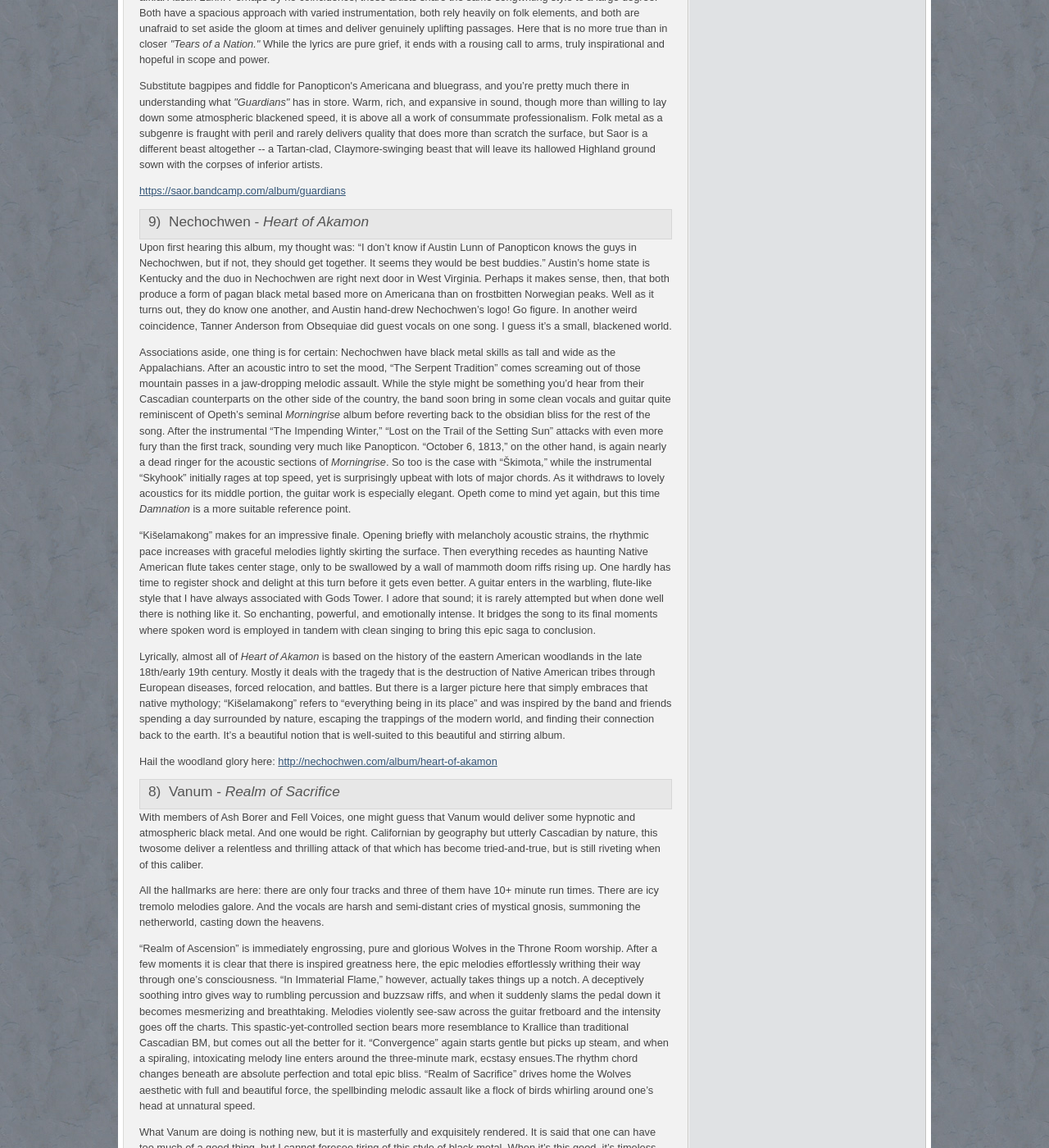
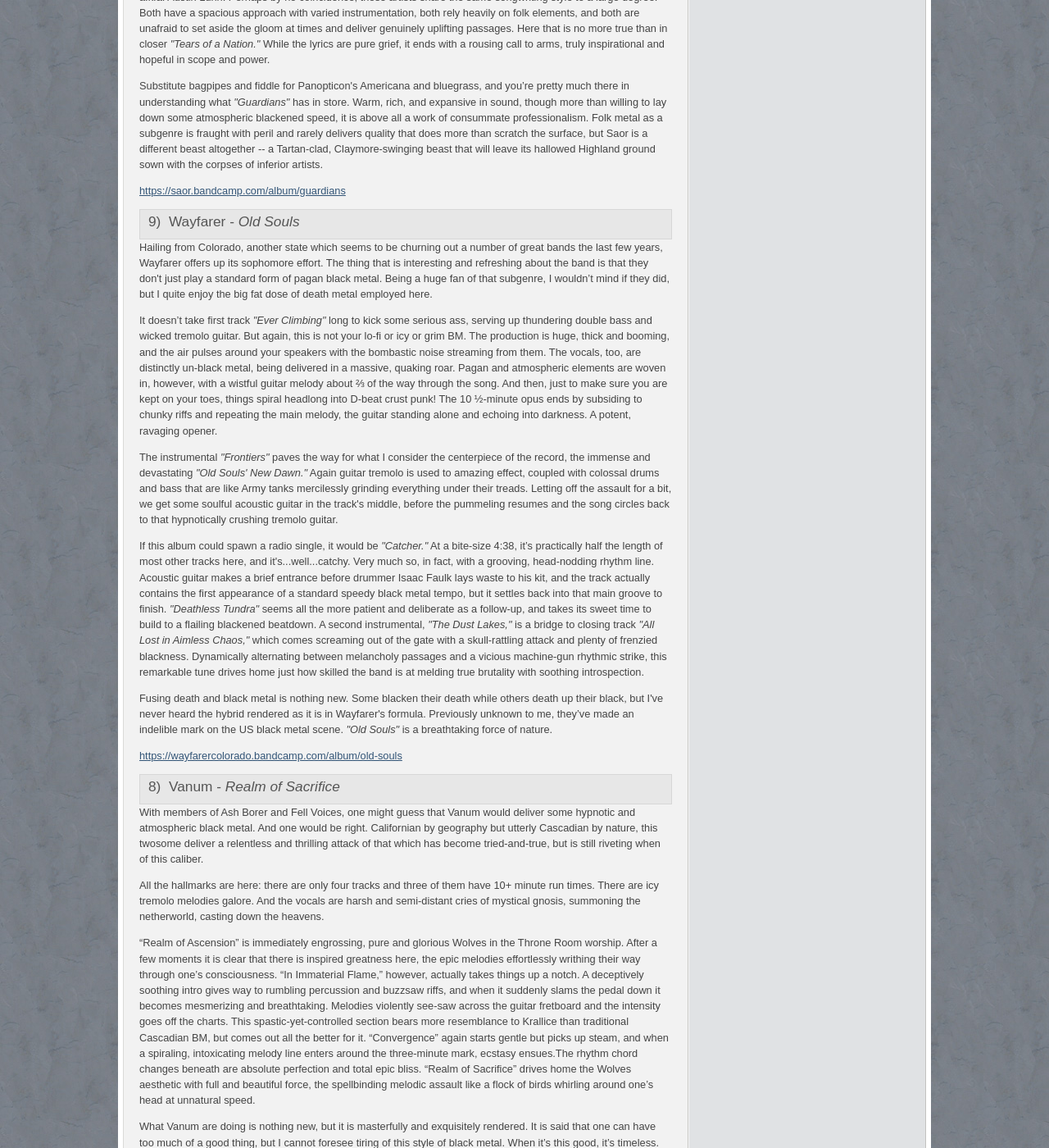
Before and after one commit to luminouscode/luminouscode.fimbulgnosis.com, a Jekyll site: the page built from valecnik/2016_reviews.html, in a window 1280 px wide and 1400 px high, scrolled down 4633 px. Shown: the whole window at 82% size. Built offline with Jekyll 4.4.1, drawn with Linux system fonts in a browser that asks for light colours.

Commit message:
Update 9th review

```diff
--- a/valecnik/2016_reviews.html
+++ b/valecnik/2016_reviews.html
@@ -170,23 +170,26 @@
     </p>
   </div>
   <div class="post_meta">
-    <h3>9)&nbsp;&nbsp;Nechochwen - <i>Heart of Akamon</i></h3>
+    <h3>9)&nbsp;&nbsp;Wayfarer - <i>Old Souls</i></h3>
   </div>
   <div class="post_body">
     <p>
-    Upon first hearing this album, my thought was: “I don’t know if Austin Lunn of Panopticon knows the guys in Nechochwen, but if not, they should get together. It seems they would be best buddies.” Austin’s home state is Kentucky and the duo in Nechochwen are right next door in West Virginia. Perhaps it makes sense, then, that both produce a form of pagan black metal based more on Americana than on frostbitten Norwegian peaks. Well as it turns out, they do know one another, and Austin hand-drew Nechochwen’s logo! Go figure. In another weird coincidence, Tanner Anderson from Obsequiae did guest vocals on one song. I guess it’s a small, blackened world.
+      Hailing from Colorado, another state which seems to be churning out a number of great bands the last few years, Wayfarer offers up its sophomore effort. The thing that is interesting and refreshing about the band is that they don't just play a standard form of pagan black metal. Being a huge fan of that subgenre, I wouldn’t mind if they did, but I quite enjoy the big fat dose of death metal employed here.
     </p>
     <p>
-    Associations aside, one thing is for certain: Nechochwen have black metal skills as tall and wide as the Appalachians. After an acoustic intro to set the mood, “The Serpent Tradition” comes screaming out of those mountain passes in a jaw-dropping melodic assault. While the style might be something you’d hear from their Cascadian counterparts on the other side of the country, the band soon bring in some clean vocals and guitar quite reminiscent of Opeth’s seminal <i>Morningrise</i> album before reverting back to the obsidian bliss for the rest of the song. After the instrumental “The Impending Winter,” “Lost on the Trail of the Setting Sun” attacks with even more fury than the first track, sounding very much like Panopticon. “October 6, 1813,” on the other hand, is again nearly a dead ringer for the acoustic sections of <i>Morningrise</i>. So too is the case with “Škimota,” while the instrumental “Skyhook” initially rages at top speed, yet is surprisingly upbeat with lots of major chords. As it withdraws to lovely acoustics for its middle portion, the guitar work is especially elegant. Opeth come to mind yet again, but this time <i>Damnation</i> is a more suitable reference point.
+      It doesn’t take first track <i>"Ever Climbing"</i> long to kick some serious ass, serving up thundering double bass and wicked tremolo guitar. But again, this is not your lo-fi or icy or grim BM. The production is huge, thick and booming, and the air pulses around your speakers with the bombastic noise streaming from them. The vocals, too, are distinctly un-black metal, being delivered in a massive, quaking roar. Pagan and atmospheric elements are woven in, however, with a wistful guitar melody about ⅔ of the way through the song. And then, just to make sure you are kept on your toes, things spiral headlong into D-beat crust punk! The 10 ½-minute opus ends by subsiding to chunky riffs and repeating the main melody, the guitar standing alone and echoing into darkness. A potent, ravaging opener.
     </p>
     <p>
-    “Kišelamakong” makes for an impressive finale. Opening briefly with melancholy acoustic strains, the rhythmic pace increases with graceful melodies lightly skirting the surface. Then everything recedes as haunting Native American flute takes center stage, only to be swallowed by a wall of mammoth doom riffs rising up. One hardly has time to register shock and delight at this turn before it gets even better. A guitar enters in the warbling, flute-like style that I have always associated with Gods Tower. I adore that sound; it is rarely attempted but when done well there is nothing like it. So enchanting, powerful, and emotionally intense. It bridges the song to its final moments where spoken word is employed in tandem with clean singing to bring this epic saga to conclusion.
+      The instrumental <i>"Frontiers"</i> paves the way for what I consider the centerpiece of the record, the immense and devastating <i>"Old Souls' New Dawn."</i> Again guitar tremolo is used to amazing effect, coupled with colossal drums and bass that are like Army tanks mercilessly grinding everything under their treads. Letting off the assault for a bit, we get some soulful acoustic guitar in the track's middle, before the pummeling resumes and the song circles back to that hypnotically crushing tremolo guitar.
     </p>
     <p>
-    Lyrically, almost all of <i>Heart of Akamon</i> is based on the history of the eastern American woodlands in the late 18th/early 19th century. Mostly it deals with the tragedy that is the destruction of Native American tribes through European diseases, forced relocation, and battles. But there is a larger picture here that simply embraces that native mythology; “Kišelamakong” refers to “everything being in its place” and was inspired by the band and friends spending a day surrounded by nature, escaping the trappings of the modern world, and finding their connection back to the earth. It’s a beautiful notion that is well-suited to this beautiful and stirring album.
+      If this album could spawn a radio single, it would be <i>"Catcher."</i> At a bite-size 4:38, it’s practically half the length of most other tracks here, and it's...well...catchy. Very much so, in fact, with a grooving, head-nodding rhythm line. Acoustic guitar makes a brief entrance before drummer Isaac Faulk lays waste to his kit, and the track actually contains the first appearance of a standard speedy black metal tempo, but it settles back into that main groove to finish. <i>"Deathless Tundra"</i> seems all the more patient and deliberate as a follow-up, and takes its sweet time to build to a flailing blackened beatdown. A second instrumental, <i>"The Dust Lakes,"</i> is a bridge to closing track <i>"All Lost in Aimless Chaos,"</i> which comes screaming out of the gate with a skull-rattling attack and plenty of frenzied blackness. Dynamically alternating between melancholy passages and a vicious machine-gun rhythmic strike, this remarkable tune drives home just how skilled the band is at melding true brutality with soothing introspection.
     </p>
     <p>
-    Hail the woodland glory here: <a href="http://nechochwen.com/album/heart-of-akamon" target="_">http://nechochwen.com/album/heart-of-akamon</a>
+      Fusing death and black metal is nothing new. Some blacken their death while others death up their black, but I've never heard the hybrid rendered as it is in Wayfarer's formula. Previously unknown to me, they’ve made an indelible mark on the US black metal scene. <i>"Old Souls"</i> is a breathtaking force of nature.
+    </p>
+    <p>
+      <a href="https://wayfarercolorado.bandcamp.com/album/old-souls" target="_">https://wayfarercolorado.bandcamp.com/album/old-souls</a>
     </p>
   </div>
   <div class="post_meta">
```
